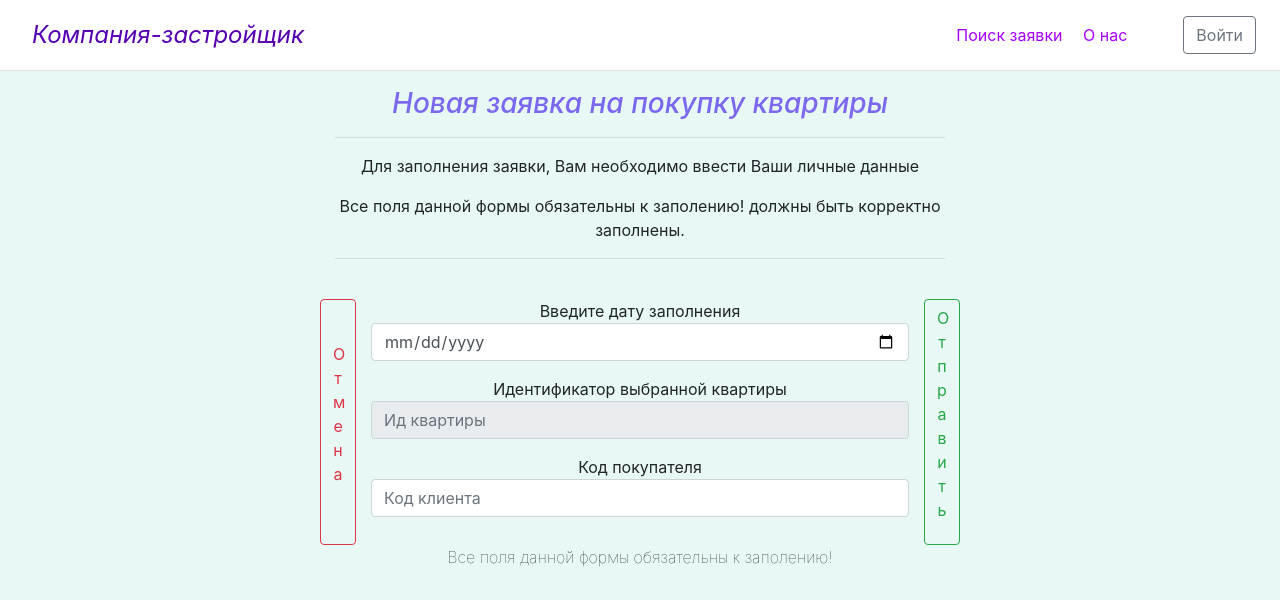
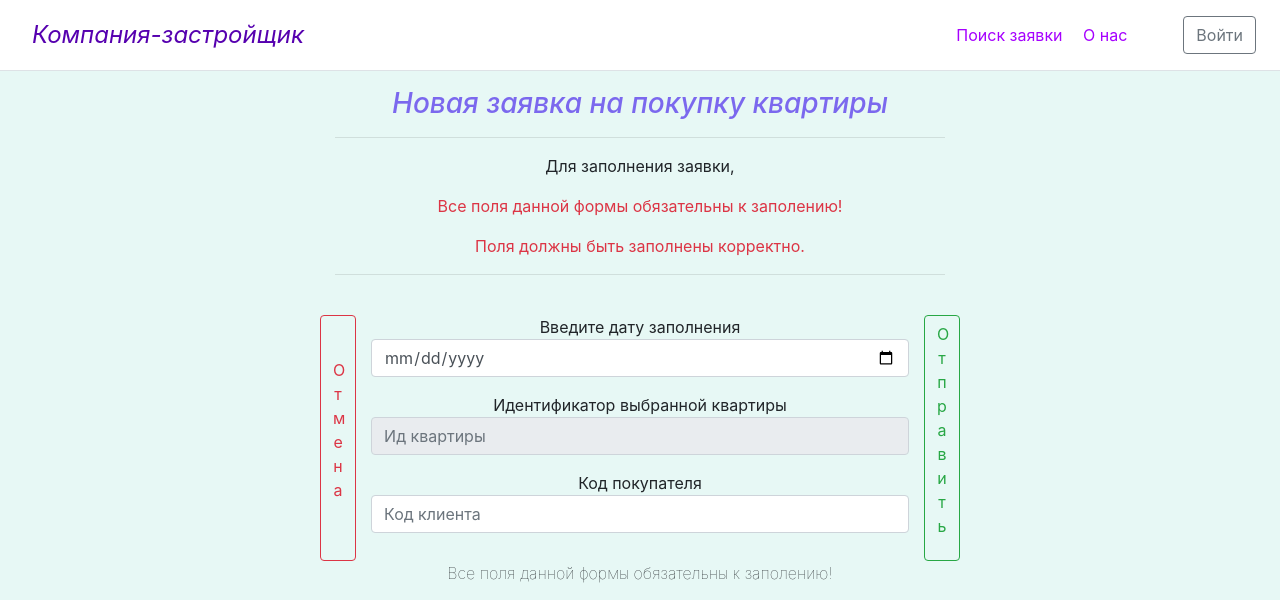
Before and after one commit to Prost0Lime/automated-sales-accounting-system-for-apartments, a Django app: template diplom/core/templates/core/new_appl.html in a window 1280 px wide. Shown: the top 600 px of the page. Run offline with Django 3.2, Linux system fonts and the light colour scheme; the template is opened without the code that fills it: values that come from a table or form of the project are taken from there, others are empty; some libraries are stand-ins or nearby versions.

Commit message:
правки

```diff
--- a/diplom/core/forms.py
+++ b/diplom/core/forms.py
@@ -66,5 +66,5 @@ class ClientForm(ModelForm):
 
 
 class ZayaInfForm(Form):
-    id_zaya = CharField(widget=TextInput(attrs={'class':'form-control', 'placeholder':'ИД заявки'}))
-    pasp = CharField(widget=TextInput(attrs={'class':'form-control', 'placeholder':'Паспорт','id':'pasp'}))
+    id_zaya = CharField(widget=TextInput(attrs={'class':'form-control', 'placeholder':'Идентификатор заявки'}))
+    pasp = CharField(widget=TextInput(attrs={'class':'form-control', 'placeholder':'Серия номер паспорта','id':'pasp'}))
--- a/diplom/core/templates/core/about.html
+++ b/diplom/core/templates/core/about.html
@@ -32,12 +32,12 @@
             <div class="col">
                 <h3 class="display-6 font-italic">Телефон</h3>
                 <hr class="my-2">
-                <h4>+7(968) 828-33-03</h4>
+                <h5>+7(968) 828-33-03</h5>
             </div>
             <div class="col">
                 <h3 class="display-6 font-italic">Почта</h3>
                 <hr class="my-2">
-                <h4>84646@stud.rguk.ru</h4>
+                <h5>84646@stud.rguk.ru</h5>
             </div>
         </div>
     </div>
--- a/diplom/core/templates/core/kvartdetail.html
+++ b/diplom/core/templates/core/kvartdetail.html
@@ -30,7 +30,7 @@
                                 здравохранения и тд.)</p>
                         </div>
                     </div>
-                    <p class="font-italic">(Подробности уточняйте у консультанта)</p>
+                    <p class="font-italic">(Подробности уточняйте у персонала)</p>
 
                     <hr class="my-2">
                     <p>Для покупки данной квартиры необходимо, заполнив все поля, оставить заявку.</p>
--- a/diplom/core/templates/core/new_appl.html
+++ b/diplom/core/templates/core/new_appl.html
@@ -10,8 +10,9 @@
     <div align=center>
         <h3 class="font-italic">Новая заявка на покупку квартиры</h3>
         <hr class="my-3">
-        <p>Для заполнения заявки, Вам необходимо ввести Ваши личные данные</p>
-        <p>Все поля данной формы обязательны к заполению! должны быть корректно заполнены.</p>
+        <p>Для заполнения заявки,</p>
+        <p class="text-danger">Все поля данной формы обязательны к заполению!</p>
+        <p class="text-danger">Поля должны быть заполнены корректно.</p>
         <hr class="my-3">
         <br>
     </div>
--- a/diplom/core/templates/core/new_client.html
+++ b/diplom/core/templates/core/new_client.html
@@ -11,13 +11,15 @@
         $("#pasp").mask("9999 999999");
         });
 
+
 </script>
 <div class="col-7 mx-auto ">
     <div align=center>
         <h3 class="font-italic">Новая заявка на покупку квартиры</h3>
         <hr class="my-3">
         <p>Для заполнения заявки, Вам необходимо ввести Ваши личные данные</p>
-        <p>Все поля данной формы бязательны к заполению! должны быть корректно заполнены.</p>
+        <p class="text-danger">Все поля данной формы бязательны к заполению!</p>
+        <p class="text-danger">Поля должны быть заполнены корректно.</p>
         <hr class="my-3">
         <br>
     </div>
--- a/diplom/core/templates/core/search_zaya.html
+++ b/diplom/core/templates/core/search_zaya.html
@@ -22,12 +22,12 @@
         <div align=center class="form-group">
             <br>
             <div class="col-md">
-                <p>Введите ID заявки: {{ formS.id_zaya }}</p>
+                <p>Введите идентификатор заявки: {{ formS.id_zaya }}</p>
             </div>
-            <br>
+
             <div align=center class="form-group">
                 <div class="col-md">
-                    <p>Введите ID заявки: {{ formS.pasp }}</p>
+                    <p>Введите паспортные данные: {{ formS.pasp }}</p>
                 </div>
             </div>
 
```
